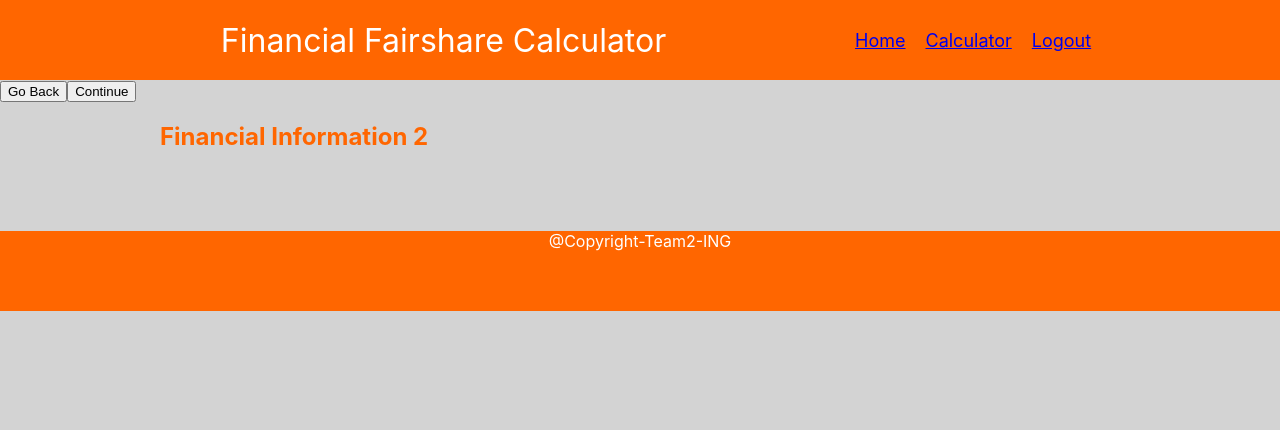
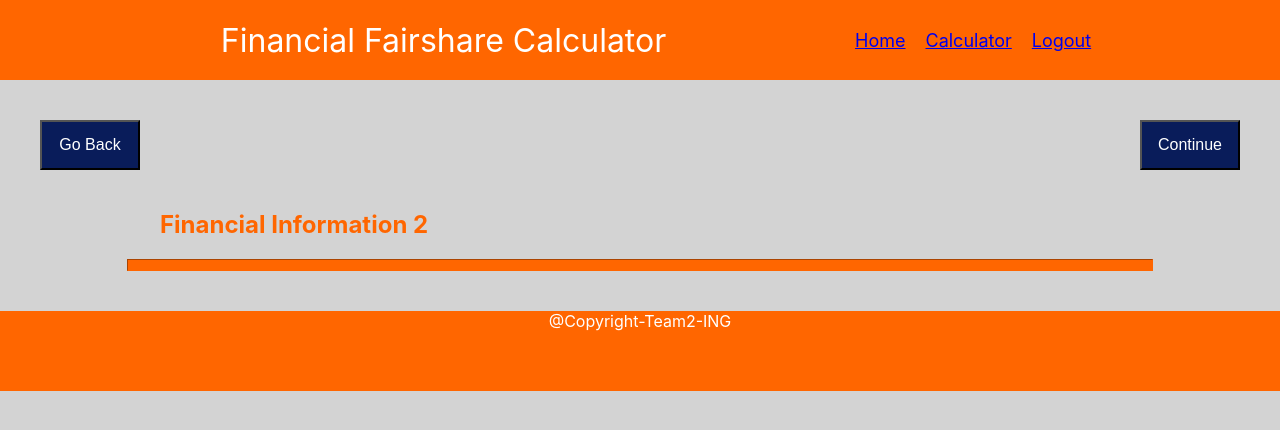
Before and after one commit to navalBhagat/herhackathon-team2-ing, a React (Create React App) app in the folder team2-ing/: page /calculator in a window 1280 px wide. Both pictures are taken after a click on the button "Continue". Shown: the top 430 px of the page. Built offline with nearby package versions, Linux system fonts and the light colour scheme; the HTML template or start-up script is replaced by a standard one.

Commit message:
Form styling

```diff
--- a/team2-ing/src/components/formSteps/FormStep1.tsx
+++ b/team2-ing/src/components/formSteps/FormStep1.tsx
@@ -1,16 +1,20 @@
-import React from 'react'
+import React from "react";
 
 interface Props {
     onNext: () => void;
-  }
-
+}
 
 export const FormStep1: React.FC<Props> = (props) => {
-  return (
-    <div>
-        <button onClick={props.onNext} className='nextbutton'>Continue</button>
-        <h2>Financial Information</h2>
-        <span className='divider' />
-    </div>
-  )
-}
+    return (
+        <div className="form">
+            <div className="buttons">
+                <span className="emptybutton" />
+                <button onClick={props.onNext} className="nextbutton">
+                    Continue
+                </button>
+            </div>
+            <h2>Financial Information</h2>
+            <hr />
+        </div>
+    );
+};
--- a/team2-ing/src/components/formSteps/FormStep2.tsx
+++ b/team2-ing/src/components/formSteps/FormStep2.tsx
@@ -1,18 +1,23 @@
-import React from 'react'
+import React from "react";
 
 interface Props {
     onNext: () => void;
     onPrevious: () => void;
-  }
-
+}
 
 export const FormStep2: React.FC<Props> = (props) => {
-  return (
-    <div>
-        <button onClick={props.onPrevious} className='backbutton'>Go Back</button>
-        <button onClick={props.onNext} className='nextbutton'>Continue</button>
-        <h2>Financial Information 2</h2>
-        <span className='divider' />
-    </div>
-  )
-}
+    return (
+        <div className="form">
+            <div className="buttons">
+                <button onClick={props.onPrevious} className="backbutton">
+                    Go Back
+                </button>
+                <button onClick={props.onNext} className="nextbutton">
+                    Continue
+                </button>
+            </div>
+            <h2>Financial Information 2</h2>
+            <hr />
+        </div>
+    );
+};
--- a/team2-ing/src/components/formSteps/FormStep3.tsx
+++ b/team2-ing/src/components/formSteps/FormStep3.tsx
@@ -1,18 +1,23 @@
-import React from 'react'
+import React from "react";
 
 interface Props {
     onNext: () => void;
     onPrevious: () => void;
-  }
-
+}
 
 export const FormStep3: React.FC<Props> = (props) => {
-  return (
-    <div>
-        <button onClick={props.onPrevious} className='backbutton'>Go Back</button>
-        <button onClick={props.onNext} className='nextbutton'>Continue</button>
-        <h2>Financial Information 3</h2>
-        <span className='divider' />
-    </div>
-  )
-}
+    return (
+        <div className="form">
+            <div className="buttons">
+                <button onClick={props.onPrevious} className="backbutton">
+                    Go Back
+                </button>
+                <button onClick={props.onNext} className="nextbutton">
+                    Continue
+                </button>
+            </div>
+            <h2>Financial Information 3</h2>
+            <hr />
+        </div>
+    );
+};
--- a/team2-ing/src/components/formSteps/FormStep4.tsx
+++ b/team2-ing/src/components/formSteps/FormStep4.tsx
@@ -1,17 +1,21 @@
-import React from 'react'
+import React from "react";
 
 interface Props {
     onPrevious: () => void;
-  }
-
+}
 
 export const FormStep4: React.FC<Props> = (props) => {
-  return (
-    <div>
-        <button onClick={props.onPrevious} className='backbutton'>Go Back</button>
-        <h2>Financial Information 4</h2>
-        <span className='divider' />
-        <input value="Submit" type="submit" />
-    </div>
-  )
-}
+    return (
+        <div className="form">
+            <div className="buttons">
+                <button onClick={props.onPrevious} className="backbutton">
+                    Go Back
+                </button>
+                <span className="emptybutton" />
+            </div>
+            <h2>Financial Information 4</h2>
+            <hr />
+            <input value="Submit" type="submit" className="formSubmit"/>
+        </div>
+    );
+};
--- a/team2-ing/src/index.css
+++ b/team2-ing/src/index.css
@@ -140,3 +140,61 @@ h2 {
   color:#f60;
   margin-left: 10rem;
 }
+
+.buttons {
+  display: flex;
+  justify-content: space-between;
+  margin: 2.5rem;
+}
+
+.nextbutton {
+  color: white;
+  min-height: 50px;
+  min-width: 100px;
+  background-color: #091c5a;
+  font-size: medium;
+}
+
+.nextbutton:hover {
+  font-size: large;
+}
+
+.backbutton {
+  color: white;
+  min-height: 50px;
+  min-width: 100px;
+  background-color: #091c5a;
+  font-size: medium;
+}
+
+.backbutton:hover {
+  font-size: large;
+}
+
+.formSubmit {
+  color: white;
+  min-height: 50px;
+  min-width: 100px;
+  background-color: #f60;
+  font-size: medium;
+  margin-left: 2.5rem;
+}
+
+.formSubmit:hover {
+  font-style: italic;
+  font-size: large;
+}
+
+.longdivider {
+  border: 5px solid #f60;
+  background-color: #f60;
+  height: 5px;
+  width: 80%
+}
+
+hr {
+  height: 10px;
+  background-color: #f60;
+  max-width: 80%;
+  border-color: #f60;
+}
```
